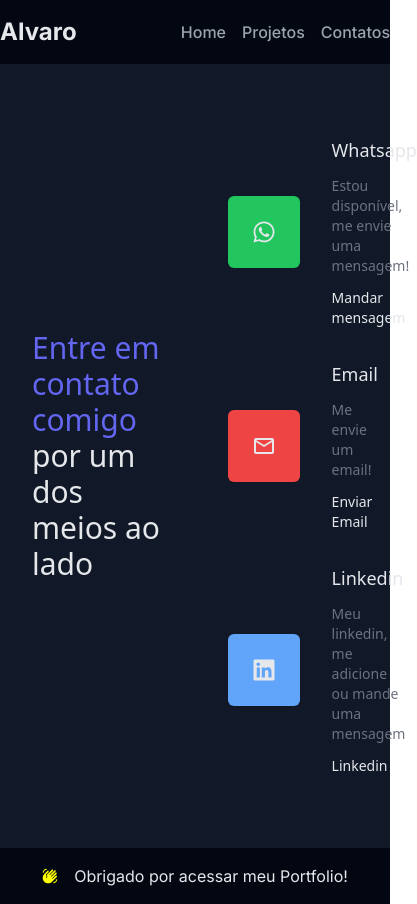
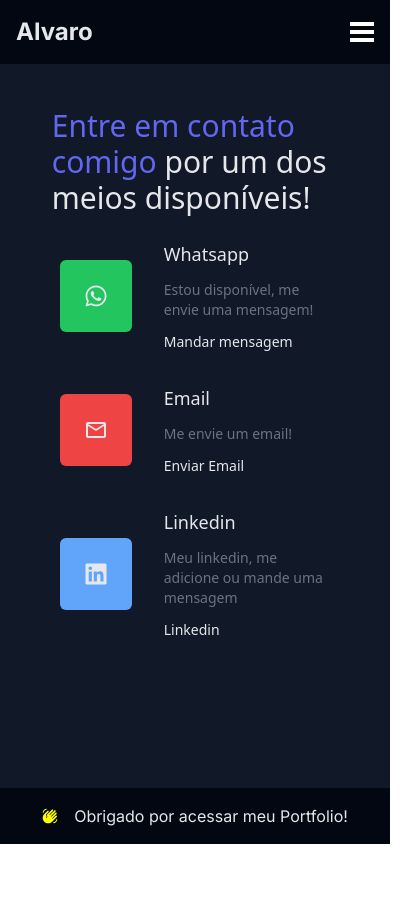
Before and after one commit to bitster22/portfolio, a React (Vite) app: page /contacts in a window 390 px wide. Shown: the whole page, 417 px wide, since content can reach past the window. After the commit the page ends 844 px from the top, so only its background shows below. Built offline with nearby package versions, Linux system fonts and the light colour scheme.

Commit message:
feat: Estilizações e hamburguer menu finalizados

```diff
--- a/src/components/ContactOptionsSection.jsx
+++ b/src/components/ContactOptionsSection.jsx
@@ -4,7 +4,7 @@ import { MdOutlineEmail } from "react-icons/md";
 
 export const ContactOptionsSection = () =>{
     return(
-        <ul className=" w-2/5 flex flex-col gap-8">
+        <ul className=" lg:w-2/5 w-3/4 p-2 flex flex-col gap-8">
             <li className=" flex gap-8 items-center">
                 <div className=" bg-green-500 p-6 rounded-md">
                     <FaWhatsapp size="1.5rem"/>
--- a/src/components/Header.jsx
+++ b/src/components/Header.jsx
@@ -1,16 +1,48 @@
-import { Link } from "react-router-dom"
+import { Link } from "react-router-dom";
 
-export const Header = () =>{
-    return(
-        <header className=" bg-gray-950 font-inter">
-            <div className=" max-w-4xl mx-auto py-4 text-gray-200 flex justify-between gap-4">
-                <h1 className=" font-bold text-2xl">Alvaro</h1>
-                <div className=" flex gap-4 items-center text-gray-400 font-medium">
-                    <Link to="/" className=" hover:text-gray-200">Home</Link>
-                    <Link to="/projects" className=" hover:text-gray-200">Projetos</Link>
-                    <Link to="/contacts" className=" hover:text-gray-200">Contatos</Link>
-                </div>
-            </div>
-        </header>
-    )
-}
+export const Header = () => {
+  return (
+    <header className=" bg-gray-950 font-inter px-4">
+      <div className=" max-w-4xl mx-auto py-4 text-gray-200 flex justify-between gap-4">
+        <h1 className=" font-bold text-2xl">Alvaro</h1>
+        <div className=" gap-4 items-center text-gray-400 font-medium hidden md:flex">
+          <Link to="/" className=" hover:text-gray-200">
+            Home
+          </Link>
+          <Link to="/projects" className=" hover:text-gray-200">
+            Projetos
+          </Link>
+          <Link to="/contacts" className=" hover:text-gray-200">
+            Contatos
+          </Link>
+        </div>
+        <button className="space-y-1 group md:hidden">
+          <div className="w-6 h-1 bg-white"></div>
+          <div className="w-6 h-1 bg-white"></div>
+          <div className="w-6 h-1 bg-white"></div>
+
+          <div className=" bg-[#252525] w-screen pb-10 absolute -top-full group-focus:top-0 right-0 duration-150 flex flex-col space-y-3 justify-end">
+            <Link
+              to="/"
+              className="flex justify-center w-full py-4 hover:bg-[#202020]"
+            >
+              Home
+            </Link>
+            <Link
+              to="/projects"
+              className="flex justify-center w-full py-4 hover:bg-[#202020]"
+            >
+              Projetos
+            </Link>
+            <Link
+              to="/contacts"
+              className="flex justify-center w-full py-4 hover:bg-[#202020]"
+            >
+              Contatos
+            </Link>
+          </div>
+        </button>
+      </div>
+    </header>
+  );
+};
--- a/src/components/ProjectsSection.jsx
+++ b/src/components/ProjectsSection.jsx
@@ -11,7 +11,7 @@ export const ProjectsSection = () =>{
                 <Link to="/projects" className=" bg-purple-800 hover:bg-purple-500 p-2 px-4 rounded-lg">Ver Projetos</Link>
                 <a href="https://github.com/bitster22" target="_blank" className=" p-4 bg-white rounded-full" rel="noreferrer"><FaGithub color="#000000"/></a>
             </div>
-            <div className=" flex gap-4 items-center" >
+            <div className=" flex gap-4 items-center overflow-x-auto" >
                 <FaHtml5 size="4rem"/>
                 <FaCss3Alt size="4rem"/>
                 <RiJavascriptFill size="4rem"/>
--- a/src/pages/Contacts.jsx
+++ b/src/pages/Contacts.jsx
@@ -2,8 +2,8 @@ import { ContactOptionsSection } from "../components/ContactOptionsSection"
 
 export const Contacts = () =>{
     return(
-        <main className=" text-gray-200 max-w-6xl mx-auto flex justify-between items-center p-8 my-10">
-            <h2 className=" w-2/5 text-3xl"><span className=" text-indigo-500">Entre em contato comigo</span> por um dos meios ao lado</h2>
+        <main className=" text-gray-200 max-w-6xl mx-auto flex lg:flex-row flex-col gap-4 justify-between items-center lg:p-8 p-1 my-10">
+            <h2 className=" lg:w-2/5 w-3/4 text-3xl"><span className=" text-indigo-500">Entre em contato comigo</span> por um dos meios disponíveis!</h2>
             <ContactOptionsSection/>
         </main>
     )
```
